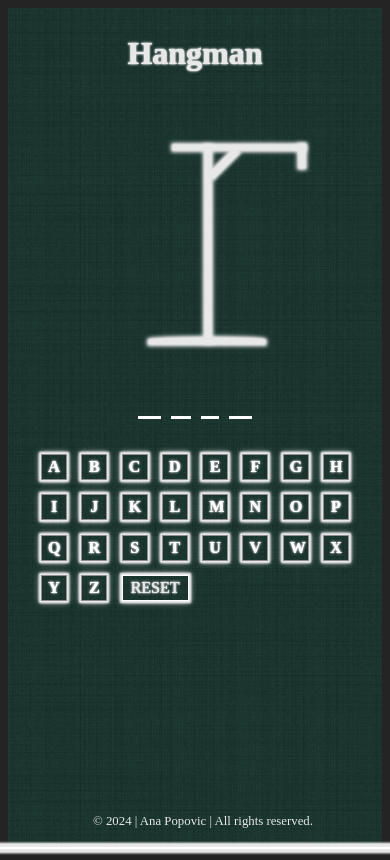
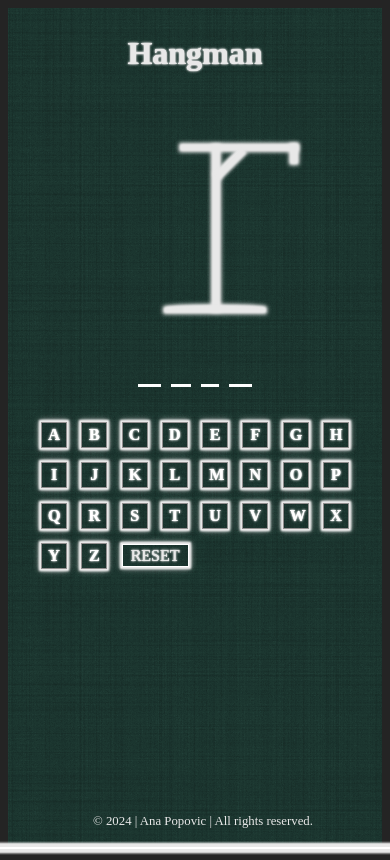
Before and after one commit to franeCode/hangman, a React (Vite) app: page / in a window 390 px wide. Built offline with nearby package versions, Linux system fonts and the light colour scheme; a web font is replaced by a local one.

Commit message:
code cleanup

```diff
--- a/src/App.css
+++ b/src/App.css
@@ -666,18 +666,18 @@ footer {
   /* Base */
 
   .bottom-horizontal {
-    width: 7rem;
+    width: 6rem;
     height: 0.1rem;
-    margin-left: 4rem;
+    margin-left: 4.5rem;
   }
 
   .big-vertical {
     width: 0.1rem;
-    height: 12rem;
+    height: 10rem;
   }
 
   .top-horizontal {
-    width: 8rem;
+    width: 7rem;
     height: 0.1rem;
     background-color: #E8E8E8;
     margin-left: 5.5rem;
@@ -687,12 +687,12 @@ footer {
     width: 0.1rem;
     height: 2rem;
     top: -0.3rem;
-    right: 5.6rem;
+    right: 4.7rem;
   }
 
   .small-vertical {
     width: 0.1rem;
-    height: 1.2rem;
+    height: 0.9rem;
   }
 
   /* .circle-svg {
@@ -711,30 +711,30 @@ footer {
   .body {
     width: 0.1rem;
     height: 2rem;
-    top: 3.5rem;
+    top: 2.9rem;
     right: 0;
   }
 
   .right-arm {
     width: 0.1rem;
-    top: 4.2rem;
+    top: 3.7rem;
   }
 
   .left-arm {
     width: 0.1rem;
     height: 0;
-    top: 4.2rem;
+    top: 3.7rem;
     right: 0.5rem;
   }
 
   .right-leg {
     width: 0.1rem;
-    top: 7.3rem;
+    top: 6.8rem;
   }
 
   .left-leg {
     width: 0.1rem;
-    top: 7.3rem;
+    top: 6.8rem;
     right: 0.5rem;
   }
 
@@ -826,7 +826,7 @@ footer {
   }
 
   .reset {
-    padding: 0.2rem 0.5rem;
+    padding: 0.1rem 0.5rem;
     font-size: 1em;
   }
 
@@ -849,5 +849,7 @@ footer {
     width: 100%;
     text-align: center;
     font-size: 0.8em;
+    background: transparent;
+    z-index: 1;
   }
 }
```
